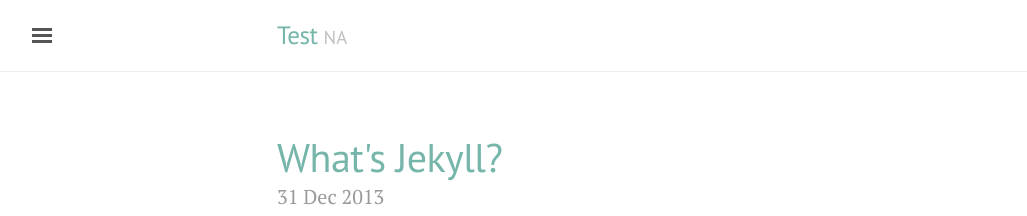
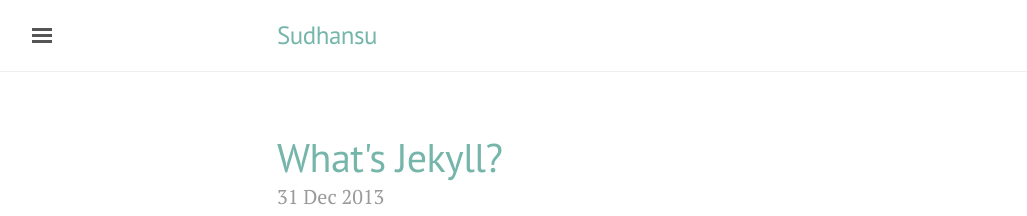
Before and after one commit to sudhansusingh22/sudhansusingh.github.io, a Jekyll site: the page built from index.html, in a window 1280 px wide. Shown: the top 216 px of the page, without its empty margins (3-1030 px from the left). Built offline with Jekyll 4.4.1, drawn with Linux system fonts in a browser that asks for light colours; Markdown is read by kramdown in place of the engine named in the settings; the list of posts is cut into pages by our own code.

Commit message:
changes in structure

```diff
--- a/_config.yml
+++ b/_config.yml
@@ -5,14 +5,14 @@
 highlighter:      pygments
 
 # Permalinks
-permalink:        /posts/:title/
+permalink:        pretty
 
 # Setup
-title:            Test
-tagline:          'NA'
+title:            Sudhansu
+tagline:          ''
 description:      ''
 url:              http://sudhansusingh22.github.io
-baseurl:          '/'
+baseurl:          ''
 paginate:         5
 excerpt_separator: '<br>'
 gems:
@@ -33,7 +33,7 @@
   github:         sudhansusingh22
   stackexchange:  triple.s
   linkedin:       sudhansusingh22
-  disqus:
+  disqus:         sudhansusingh22
   addthis_pubid:
 
 # Custom vars
```
Also changed, not shown: 13 other files.
